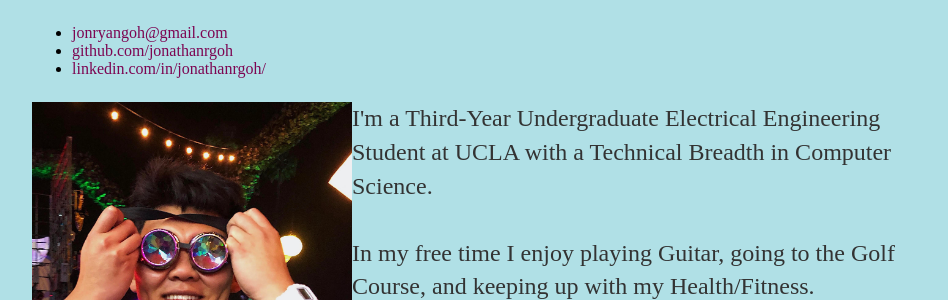
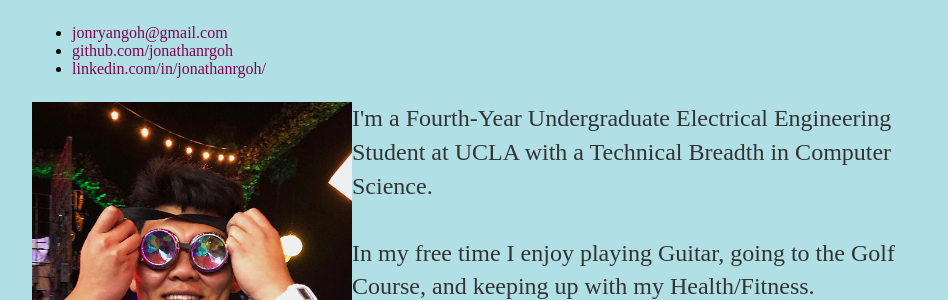
Before and after one commit to jonathanrgoh/jonathanrgoh.github.io, a Jekyll site: the page built from about/index.html, in a window 1280 px wide. Shown: the part 243-543 px from the top of the page, without its empty margins (160-1108 px from the left). Built offline with Jekyll 4.4.1, drawn with Linux system fonts in a browser that asks for light colours.

Commit message:
Update index.html

```diff
--- a/about/index.html
+++ b/about/index.html
@@ -15,7 +15,7 @@
 			<li><a href="https://www.linkedin.com/in/jonathanrgoh/" style="color:#7D0552;">linkedin.com/in/jonathanrgoh/</a></li>
 			</ul>
 
-		<p><img src="\images\home\jonFace.jpg" style="float:left;width:320px;height:300px;" alt="picture of me">I'm a Third-Year Undergraduate Electrical Engineering Student at UCLA with a Technical Breadth in Computer Science.
+		<p><img src="\images\home\jonFace.jpg" style="float:left;width:320px;height:300px;" alt="picture of me">I'm a Fourth-Year Undergraduate Electrical Engineering Student at UCLA with a Technical Breadth in Computer Science.
 
 		<br><br>In my free time I enjoy playing Guitar, going to the Golf Course, and keeping up with my Health/Fitness.
 
```
